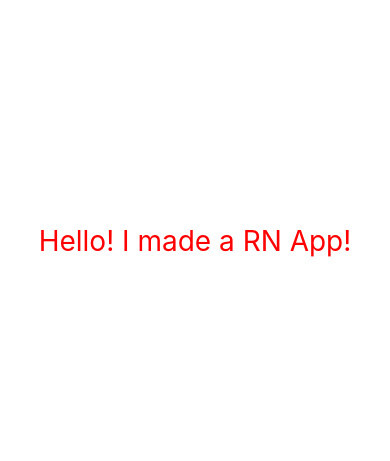
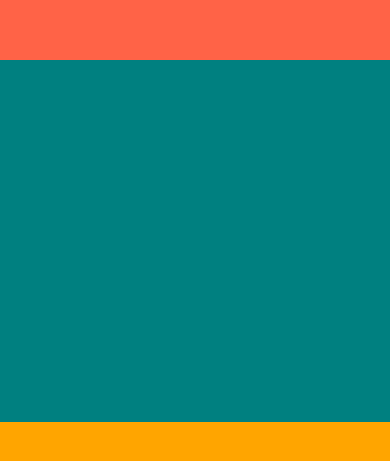
Before and after one commit to wonjangcloud9/weather, a React Native app: screen / in a window 390 px wide. Shown: the part 181-642 px from the top of the page. Built offline with nearby package versions, Linux system fonts and the light colour scheme.

Commit message:
RN Layout system

```diff
--- a/App.js
+++ b/App.js
@@ -3,9 +3,10 @@ import { StyleSheet, Text, View } from "react-native";
 
 export default function App() {
   return (
-    <View style={styles.container}>
-      <Text style={styles.text}>Hello! I made a RN App!</Text>
-      <StatusBar style="auto" />
+    <View style={{ flex: 1 }}>
+      <View style={{ backgroundColor: "tomato", flex: 1 }}></View>
+      <View style={{ backgroundColor: "teal", flex: 1.5 }}></View>
+      <View style={{ backgroundColor: "orange", flex: 1 }}></View>
     </View>
   );
 }
```
